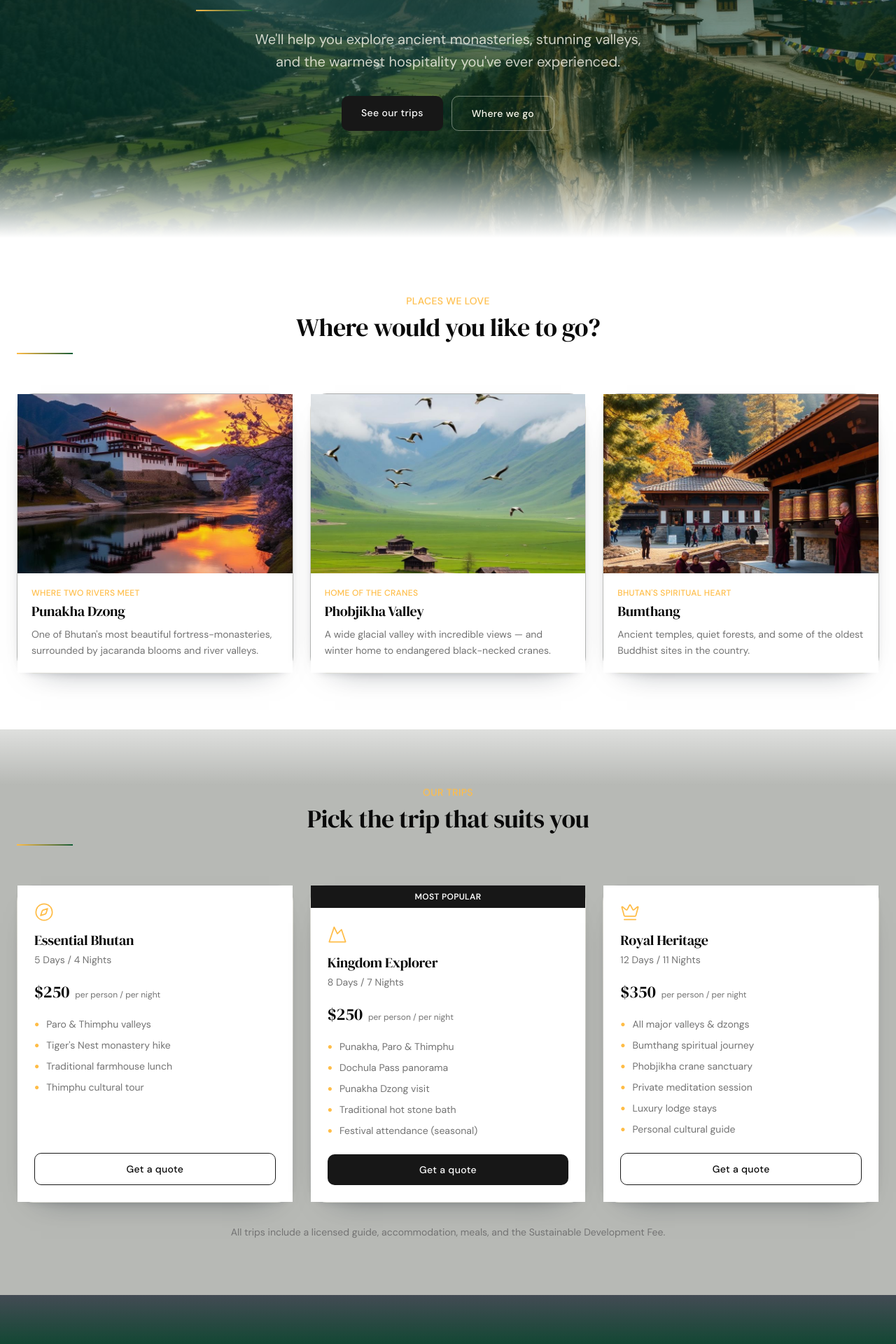
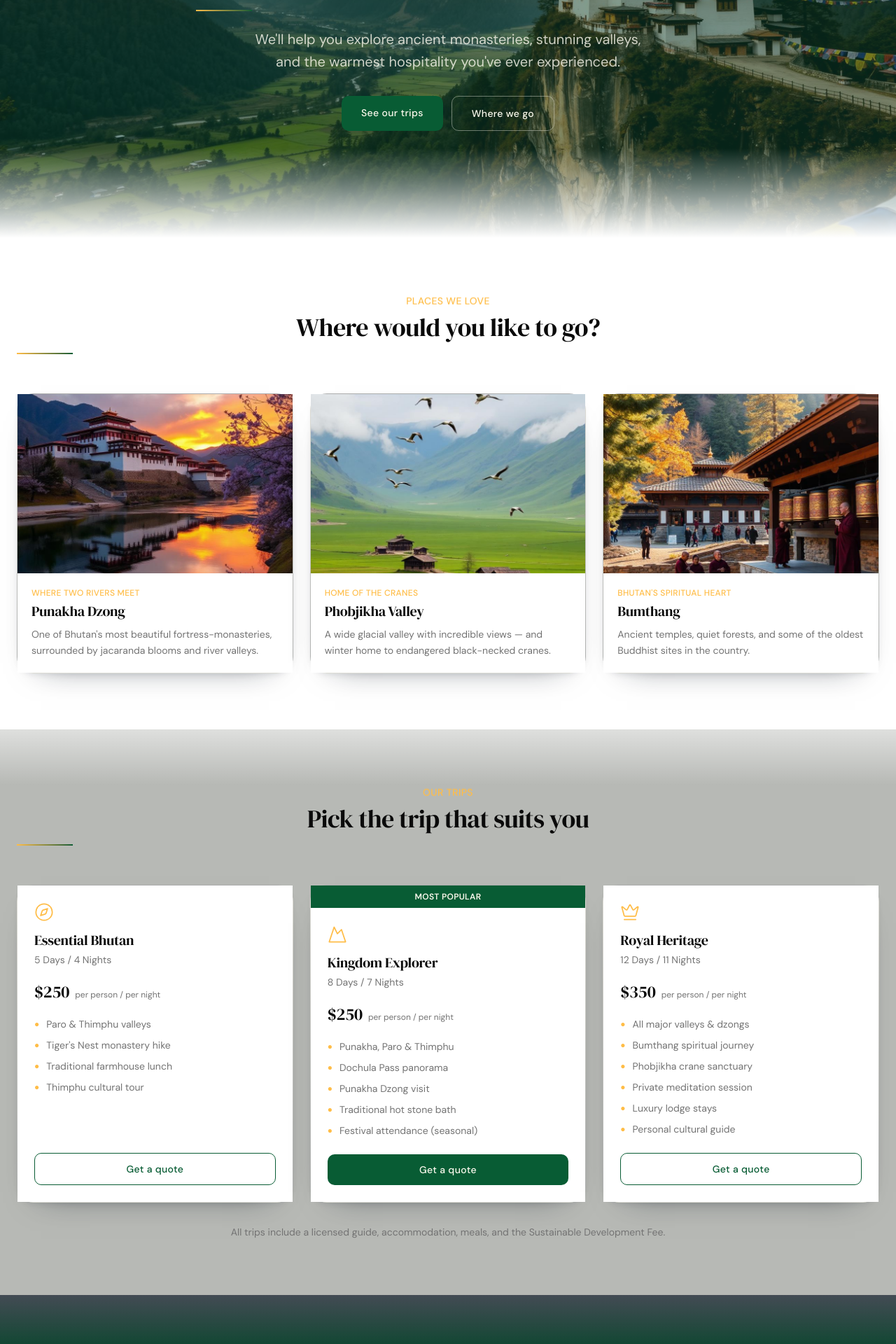
Before and after one commit to Kzoeps/bhutan-stainless-travels, a Next.js app: page / in a window 1280 px wide. Shown: the part 380-2300 px from the top of the page at 70% size. Built offline with nearby package versions, Linux system fonts and the light colour scheme.

Commit message:
Unify Pathfinder CTA hierarchy with explicit forest primary styling (stanlee-qlp.3)

```diff
--- a/app/globals.css
+++ b/app/globals.css
@@ -198,6 +198,18 @@
 
   .bg-maroon {
     background-color: var(--pathfinder-maroon);
+  }
+
+  .border-maroon {
+    border-color: var(--pathfinder-maroon);
+  }
+
+  .hover\:bg-maroon:hover {
+    background-color: var(--pathfinder-maroon);
+  }
+
+  .hover\:text-cream:hover {
+    color: var(--pathfinder-cream);
   }
 
   .bg-maroon-deep {
--- a/components/pathfinder/contact-section.tsx
+++ b/components/pathfinder/contact-section.tsx
@@ -87,7 +87,7 @@ const ContactSection = () => {
             </div>
             <button
               type="submit"
-              className="font-body hover:bg-gold w-full rounded-lg bg-primary py-3 text-sm font-medium tracking-wide text-primary-foreground transition-all duration-300 hover:text-foreground"
+              className="font-body hover:bg-gold bg-maroon text-cream w-full rounded-lg py-3 text-sm font-medium tracking-wide transition-all duration-300 hover:text-foreground"
             >
               Send message
             </button>
--- a/components/pathfinder/hero-section.tsx
+++ b/components/pathfinder/hero-section.tsx
@@ -41,7 +41,7 @@ const HeroSection = () => {
         <div className="flex flex-col justify-center gap-3 sm:flex-row">
           <a
             href="#packages"
-            className="font-pathfinder-body hover:bg-gold rounded-lg bg-primary px-7 py-3.5 text-sm font-medium tracking-wide text-primary-foreground transition-all duration-300 hover:text-foreground"
+            className="font-pathfinder-body hover:bg-gold bg-maroon text-cream rounded-lg px-7 py-3.5 text-sm font-medium tracking-wide transition-all duration-300 hover:text-foreground"
           >
             See our trips
           </a>
--- a/components/pathfinder/packages-section.tsx
+++ b/components/pathfinder/packages-section.tsx
@@ -85,7 +85,7 @@ const PackagesSection = () => {
                 }`}
               >
                 {pkg.featured && (
-                  <div className="font-body bg-primary py-2 text-center text-xs font-semibold tracking-wide text-primary-foreground uppercase">
+                  <div className="font-body bg-maroon text-cream py-2 text-center text-xs font-semibold tracking-wide uppercase">
                     Most Popular
                   </div>
                 )}
@@ -127,8 +127,8 @@ const PackagesSection = () => {
                     href="#contact"
                     className={`font-body block rounded-lg py-3 text-center text-sm font-medium tracking-wide transition-all duration-300 ${
                       pkg.featured
-                        ? "hover:bg-gold bg-primary text-primary-foreground hover:text-foreground"
-                        : "border border-primary text-foreground hover:bg-primary hover:text-primary-foreground"
+                        ? "hover:bg-gold bg-maroon text-cream hover:text-foreground"
+                        : "border-maroon text-maroon hover:bg-maroon hover:text-cream border"
                     }`}
                   >
                     Get a quote
```
Also changed, not shown: 1 other file (tests, documents, lock files or other folders).
